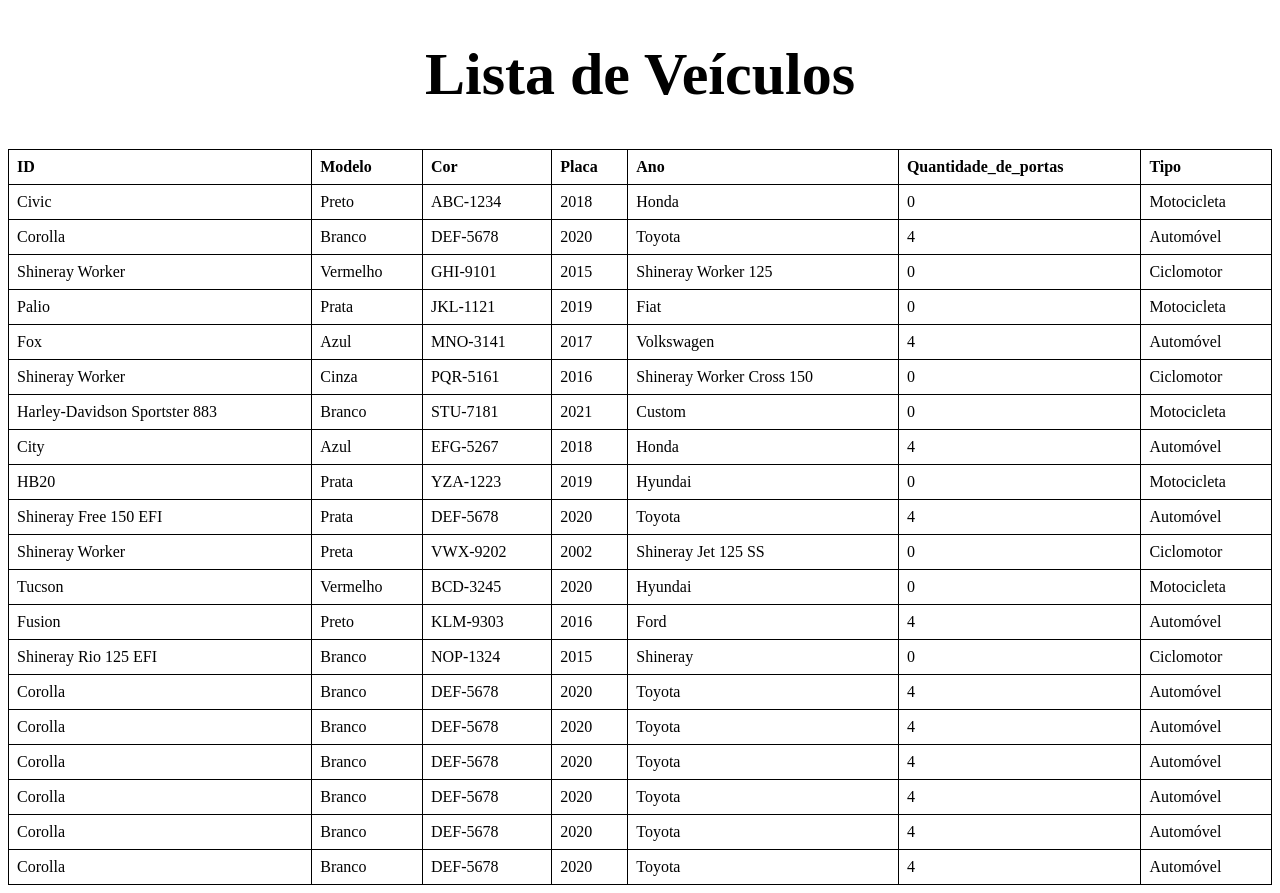
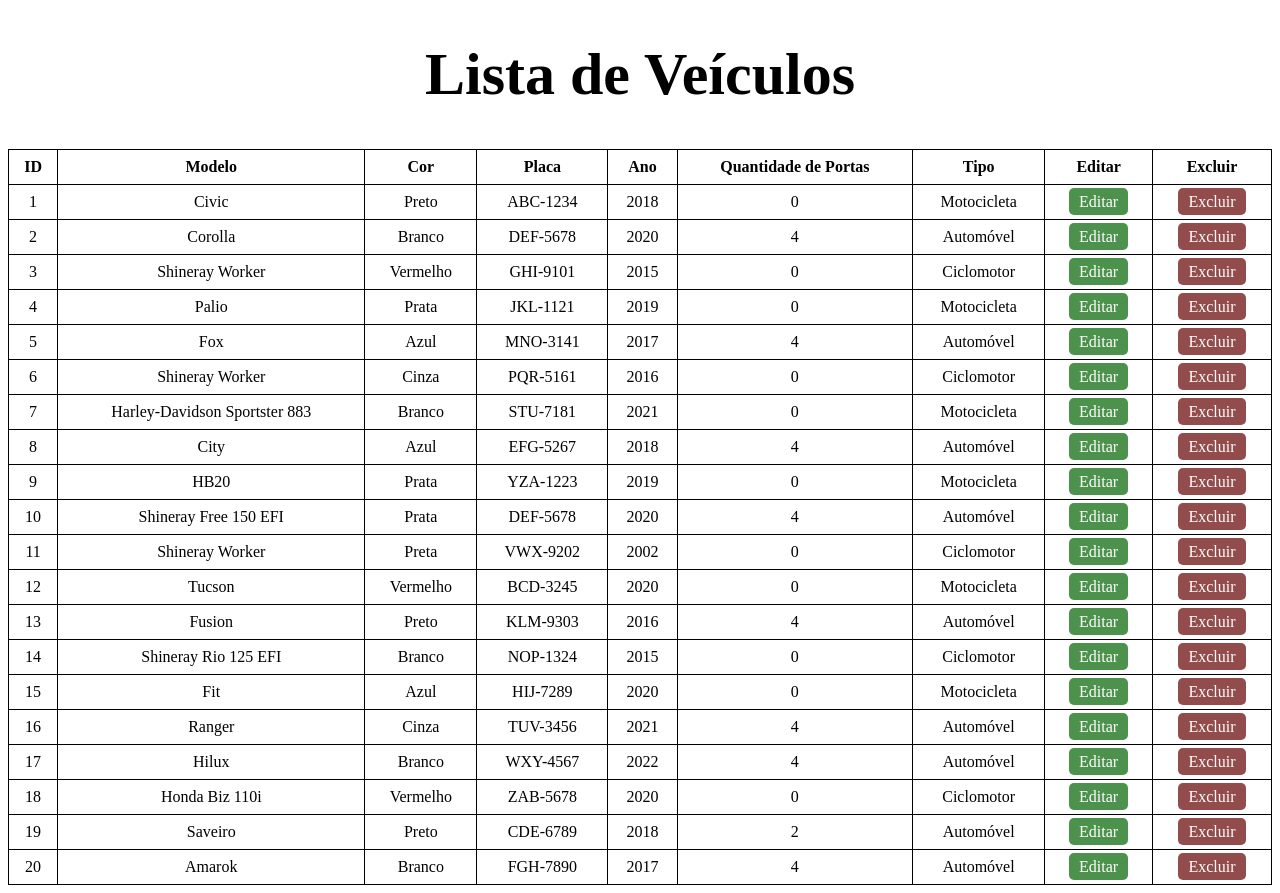
Before and after one commit to Arrowaaa/Aulas-PHP, a PHP site: page / in a window 1280 px wide. Run offline with PHP 8.4, Linux system fonts and the light colour scheme.

Commit message:
Melhoria da atividade do dia 10/06/2024

```diff
--- a/Atividade-PHP/index.php
+++ b/Atividade-PHP/index.php
@@ -1,12 +1,9 @@
-
 <!DOCTYPE html>
 <html lang="pt-br">
 <head>
     <meta charset="UTF-8">
     <meta name="viewport" content="width=device-width, initial-scale=1.0">
     <title>Atividade-PHP</title>
-
-    <h1>Lista de Veículos </h1>
     <style>
         table {
             border-collapse: collapse;
@@ -16,17 +13,37 @@
             border: 1px solid black;
             text-align: left;
             padding: 8px;
+            text-align: center;
         }
-        h1{
+        h1 {
             font-size: 60px;
             text-align: center;
         }
+        .btn {
+            padding: 5px 10px;
+            text-decoration: none;
+            border-radius: 5px;
+            color: white;
+        }
+        .btn-edit {
+            background-color: rgba(0, 100, 0, 0.7);
+        }
+        .btn-delete {
+            background-color: rgba(100, 0, 0, 0.7);
+        }
+
+        .btn-edit:hover{
+            color: black;
+        }
+
+        .btn-delete:hover{
+            color: black;
+        }
+
     </style>
 </head>
 <body>
-
-</body>
-</html>
+    <h1>Lista de Veículos</h1>
     <table>
         <tr>
             <th>ID</th>
@@ -34,51 +51,49 @@
             <th>Cor</th>
             <th>Placa</th>
             <th>Ano</th>
-    <th>Quantidade_de_portas</th>
+            <th>Quantidade de Portas</th>
             <th>Tipo</th>
-
+            <th>Editar</th>
+            <th>Excluir</th>
         </tr>
-
-
-    <?php include_once './index.php';
-
+        <?php
         $dados = [
-        ["ID" => 1, "Modelo" => "Civic", "Cor" => "Preto", "Placa" => "ABC-1234", "Ano" => 2018, "Marca" => "Honda", "Quantidade_de_portas" => 0, "Tipo" =>"Motocicleta"],
-        ["ID" => 2, "Modelo" => "Corolla", "Cor" => "Branco", "Placa" => "DEF-5678", "Ano" => 2020, "Marca" => "Toyota", "Quantidade_de_portas" => 4, "Tipo" =>"Automóvel"],
-        ["ID" => 3, "Modelo" => "Shineray Worker", "Cor" => "Vermelho", "Placa" => "GHI-9101", "Ano" => 2015, "Marca" => "Shineray Worker 125", "Quantidade_de_portas" => 0, "Tipo" =>"Ciclomotor"],
-        ["ID" => 4, "Modelo" => "Palio", "Cor" => "Prata", "Placa" => "JKL-1121", "Ano" => 2019, "Marca" => "Fiat", "Quantidade_de_portas" => 0, "Tipo" =>"Motocicleta"],
-        ["ID" => 5, "Modelo" => "Fox", "Cor" => "Azul", "Placa" => "MNO-3141", "Ano" => 2017, "Marca" => "Volkswagen", "Quantidade_de_portas" => 4, "Tipo" =>"Automóvel"],
-        ["ID" => 6, "Modelo" => "Shineray Worker", "Cor" => "Cinza", "Placa" => "PQR-5161", "Ano" => 2016, "Marca" => "Shineray Worker Cross 150", "Quantidade_de_portas" => 0, "Tipo" =>"Ciclomotor"],
-        ["ID" => 7, "Modelo" => "Harley-Davidson Sportster 883", "Cor" => "Branco", "Placa" => "STU-7181", "Ano" => 2021, "Marca" => "Custom", "Quantidade_de_portas" => 0, "Tipo" =>"Motocicleta"],
-        ["ID" => 8, "Modelo" => "City", "Cor" => "Azul", "Placa" => "EFG-5267", "Ano" => 2018, "Marca" => "Honda", "Quantidade_de_portas" => 4, "Tipo" =>"Automóvel"],
-        ["ID" => 9, "Modelo" => "HB20", "Cor" => "Prata", "Placa" => "YZA-1223", "Ano" => 2019, "Marca" => "Hyundai", "Quantidade_de_portas" => 0, "Tipo" =>"Motocicleta"],
-        ["ID" => 10, "Modelo" => "Shineray Free 150 EFI", "Cor" => "Prata", "Placa" => "DEF-5678", "Ano" => 2020, "Marca" => "Toyota", "Quantidade_de_portas" => 4, "Tipo" =>"Automóvel"],
-        ["ID" => 11, "Modelo" => "Shineray Worker", "Cor" => "Preta", "Placa" => "VWX-9202", "Ano" => 2002, "Marca" => "Shineray Jet 125 SS", "Quantidade_de_portas" => 0, "Tipo" =>"Ciclomotor"],
-        ["ID" => 12, "Modelo" => "Tucson", "Cor" => "Vermelho", "Placa" => "BCD-3245", "Ano" => 2020, "Marca" => "Hyundai", "Quantidade_de_portas" => 0, "Tipo" =>"Motocicleta"],
-        ["ID" => 13, "Modelo" => "Fusion", "Cor" => "Preto", "Placa" => "KLM-9303", "Ano" => 2016, "Marca" => "Ford", "Quantidade_de_portas" => 4, "Tipo" =>"Automóvel"],
-        ["ID" => 14, "Modelo" => "Shineray Rio 125 EFI", "Cor" => "Branco", "Placa" => "NOP-1324", "Ano" => 2015, "Marca" => "Shineray", "Quantidade_de_portas" => 0, "Tipo" =>"Ciclomotor"],
-        ["ID" => 15, "Modelo" => "Corolla", "Cor" => "Branco", "Placa" => "DEF-5678", "Ano" => 2020, "Marca" => "Toyota", "Quantidade_de_portas" => 4, "Tipo" =>"Automóvel"],
-        ["ID" => 16, "Modelo" => "Corolla", "Cor" => "Branco", "Placa" => "DEF-5678", "Ano" => 2020, "Marca" => "Toyota", "Quantidade_de_portas" => 4, "Tipo" =>"Automóvel"],
-        ["ID" => 17, "Modelo" => "Corolla", "Cor" => "Branco", "Placa" => "DEF-5678", "Ano" => 2020, "Marca" => "Toyota", "Quantidade_de_portas" => 4, "Tipo" =>"Automóvel"],
-        ["ID" => 18, "Modelo" => "Corolla", "Cor" => "Branco", "Placa" => "DEF-5678", "Ano" => 2020, "Marca" => "Toyota", "Quantidade_de_portas" => 4, "Tipo" =>"Automóvel"],
-        ["ID" => 19, "Modelo" => "Corolla", "Cor" => "Branco", "Placa" => "DEF-5678", "Ano" => 2020, "Marca" => "Toyota", "Quantidade_de_portas" => 4, "Tipo" =>"Automóvel"],
-        ["ID" => 20, "Modelo" => "Corolla", "Cor" => "Branco", "Placa" => "DEF-5678", "Ano" => 2020, "Marca" => "Toyota", "Quantidade_de_portas" => 4, "Tipo" =>"Automóvel"]
+            ["ID" => 1, "Modelo" => "Civic", "Cor" => "Preto", "Placa" => "ABC-1234", "Ano" => 2018, "Marca" => "Honda", "Quantidade_de_portas" => 0, "Tipo" => "Motocicleta"],
+            ["ID" => 2, "Modelo" => "Corolla", "Cor" => "Branco", "Placa" => "DEF-5678", "Ano" => 2020, "Marca" => "Toyota", "Quantidade_de_portas" => 4, "Tipo" => "Automóvel"],
+            ["ID" => 3, "Modelo" => "Shineray Worker", "Cor" => "Vermelho", "Placa" => "GHI-9101", "Ano" => 2015, "Marca" => "Shineray Worker 125", "Quantidade_de_portas" => 0, "Tipo" => "Ciclomotor"],
+            ["ID" => 4, "Modelo" => "Palio", "Cor" => "Prata", "Placa" => "JKL-1121", "Ano" => 2019, "Marca" => "Fiat", "Quantidade_de_portas" => 0, "Tipo" => "Motocicleta"],
+            ["ID" => 5, "Modelo" => "Fox", "Cor" => "Azul", "Placa" => "MNO-3141", "Ano" => 2017, "Marca" => "Volkswagen", "Quantidade_de_portas" => 4, "Tipo" => "Automóvel"],
+            ["ID" => 6, "Modelo" => "Shineray Worker", "Cor" => "Cinza", "Placa" => "PQR-5161", "Ano" => 2016, "Marca" => "Shineray Worker Cross 150", "Quantidade_de_portas" => 0, "Tipo" => "Ciclomotor"],
+            ["ID" => 7, "Modelo" => "Harley-Davidson Sportster 883", "Cor" => "Branco", "Placa" => "STU-7181", "Ano" => 2021, "Marca" => "Custom", "Quantidade_de_portas" => 0, "Tipo" => "Motocicleta"],
+            ["ID" => 8, "Modelo" => "City", "Cor" => "Azul", "Placa" => "EFG-5267", "Ano" => 2018, "Marca" => "Honda", "Quantidade_de_portas" => 4, "Tipo" => "Automóvel"],
+            ["ID" => 9, "Modelo" => "HB20", "Cor" => "Prata", "Placa" => "YZA-1223", "Ano" => 2019, "Marca" => "Hyundai", "Quantidade_de_portas" => 0, "Tipo" => "Motocicleta"],
+            ["ID" => 10, "Modelo" => "Shineray Free 150 EFI", "Cor" => "Prata", "Placa" => "DEF-5678", "Ano" => 2020, "Marca" => "Toyota", "Quantidade_de_portas" => 4, "Tipo" => "Automóvel"],
+            ["ID" => 11, "Modelo" => "Shineray Worker", "Cor" => "Preta", "Placa" => "VWX-9202", "Ano" => 2002, "Marca" => "Shineray Jet 125 SS", "Quantidade_de_portas" => 0, "Tipo" => "Ciclomotor"],
+            ["ID" => 12, "Modelo" => "Tucson", "Cor" => "Vermelho", "Placa" => "BCD-3245", "Ano" => 2020, "Marca" => "Hyundai", "Quantidade_de_portas" => 0, "Tipo" => "Motocicleta"],
+            ["ID" => 13, "Modelo" => "Fusion", "Cor" => "Preto", "Placa" => "KLM-9303", "Ano" => 2016, "Marca" => "Ford", "Quantidade_de_portas" => 4, "Tipo" => "Automóvel"],
+            ["ID" => 14, "Modelo" => "Shineray Rio 125 EFI", "Cor" => "Branco", "Placa" => "NOP-1324", "Ano" => 2015, "Marca" => "Shineray", "Quantidade_de_portas" => 0, "Tipo" => "Ciclomotor"],
+            ["ID" => 15, "Modelo" => "Fit", "Cor" => "Azul", "Placa" => "HIJ-7289", "Ano" => 2020, "Marca" => "Honda", "Quantidade_de_portas" => 0, "Tipo" => "Motocicleta"],
+            ["ID" => 16, "Modelo" => "Ranger", "Cor" => "Cinza", "Placa" => "TUV-3456", "Ano" => 2021, "Marca" => "Ford", "Quantidade_de_portas" => 4, "Tipo" => "Automóvel"],
+            ["ID" => 17, "Modelo" => "Hilux", "Cor" => "Branco", "Placa" => "WXY-4567", "Ano" => 2022, "Marca" => "Toyota", "Quantidade_de_portas" => 4, "Tipo" => "Automóvel"],
+            ["ID" => 18, "Modelo" => "Honda Biz 110i", "Cor" => "Vermelho", "Placa" => "ZAB-5678", "Ano" => 2020, "Marca" => "Honda", "Quantidade_de_portas" => 0, "Tipo" => "Ciclomotor"],
+            ["ID" => 19, "Modelo" => "Saveiro", "Cor" => "Preto", "Placa" => "CDE-6789", "Ano" => 2018, "Marca" => "Volkswagen", "Quantidade_de_portas" => 2, "Tipo" => "Automóvel"],
+            ["ID" => 20, "Modelo" => "Amarok", "Cor" => "Branco", "Placa" => "FGH-7890", "Ano" => 2017, "Marca" => "Volkswagen", "Quantidade_de_portas" => 4, "Tipo" => "Automóvel"]
         ];
-
 
         foreach ($dados as $dado) {
             echo "<tr>";
+            echo "<td>" . $dado['ID'] . "</td>";
             echo "<td>" . $dado['Modelo'] . "</td>";
             echo "<td>" . $dado['Cor'] . "</td>";
             echo "<td>" . $dado['Placa'] . "</td>";
             echo "<td>" . $dado['Ano'] . "</td>";
-        echo "<td>" . $dado['Marca'] . "</td>";
             echo "<td>" . $dado['Quantidade_de_portas'] . "</td>";
             echo "<td>" . $dado['Tipo'] . "</td>";
+            echo "<td><a class='btn btn-edit' href='editar.php?id=" . $dado['ID'] . "'>Editar</a></td>";
+            echo "<td><a class='btn btn-delete' href='excluir.php?id=" . $dado['ID'] . "'>Excluir</a></td>";
             echo "</tr>";
         }
-
         ?>
-
-
     </table>
+</body>
+</html>
```
Lines whose indentation alone changed are shown as unchanged.
